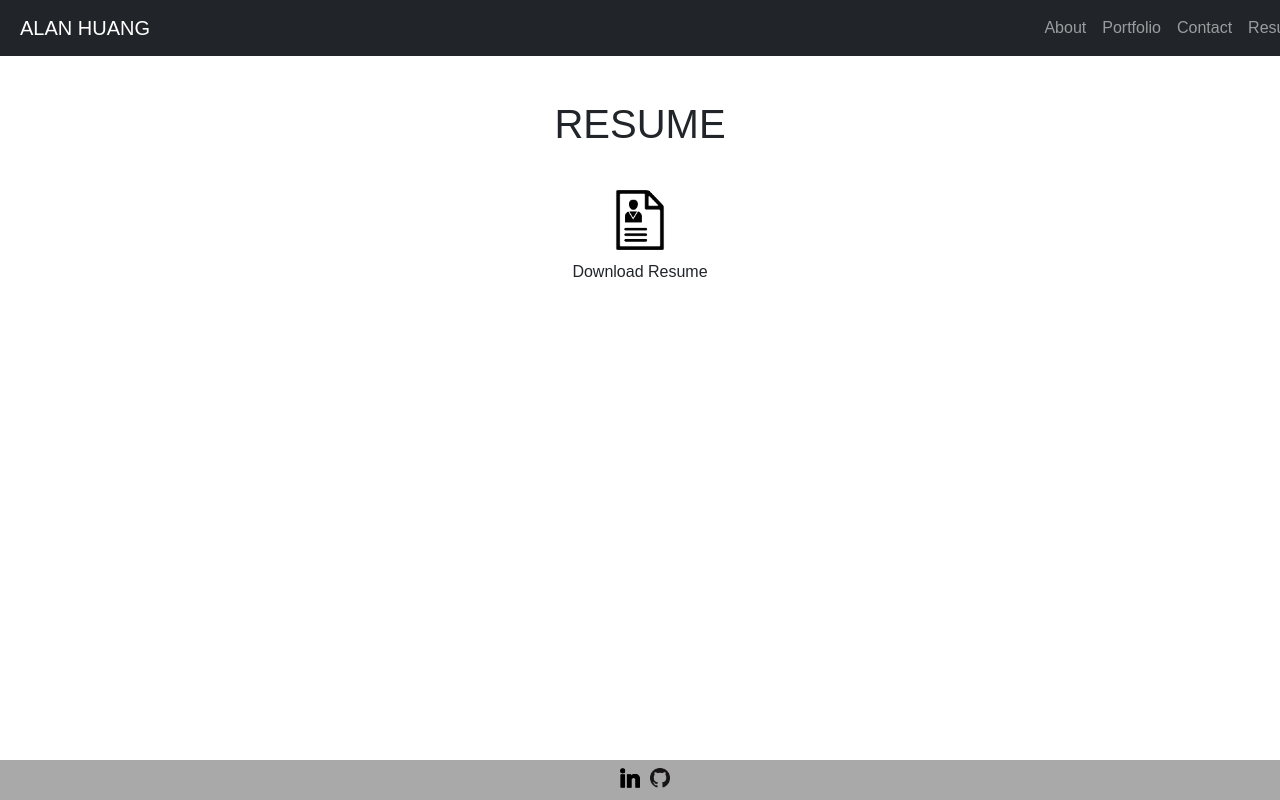
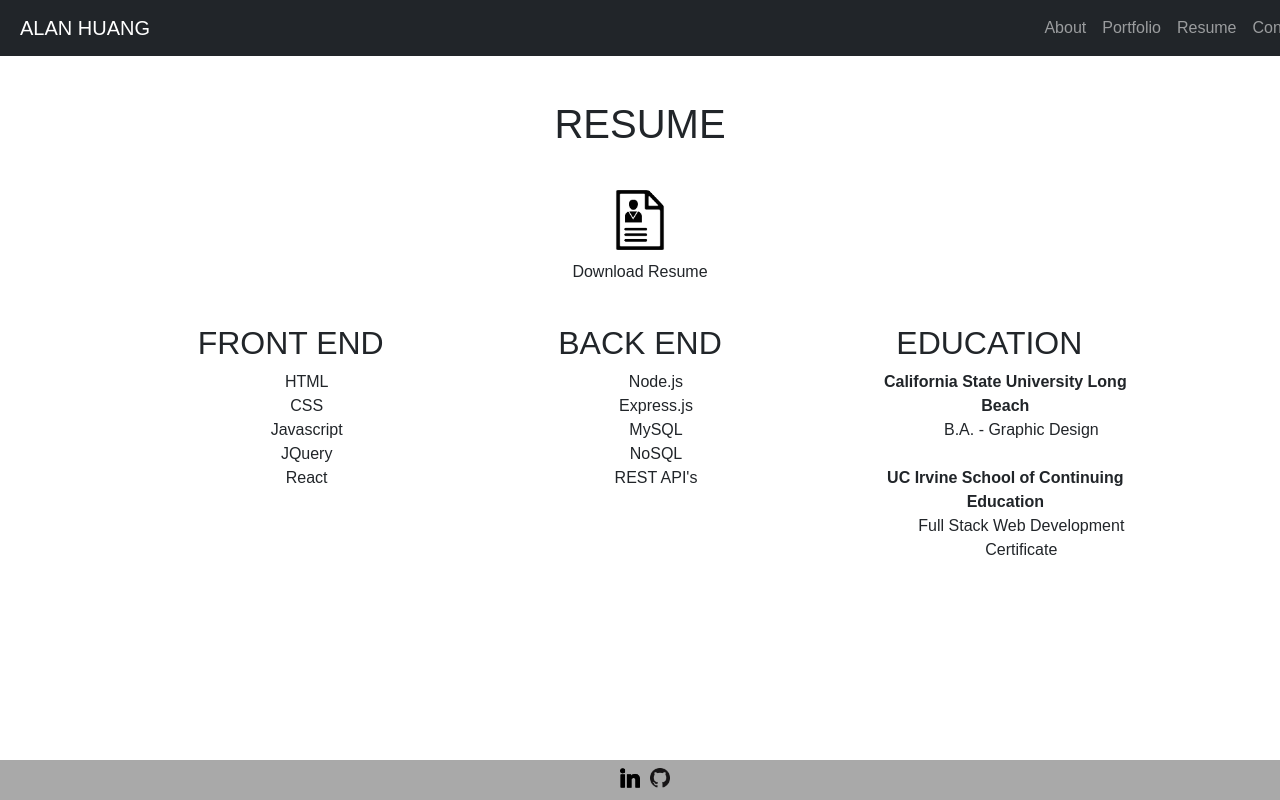
Before and after one commit to ahuang23/C20_React_Portfolio, a React (Create React App) app: page / in a window 1280 px wide. Shown: the top 800 px of the page. Built offline with nearby package versions, Linux system fonts and the light colour scheme.

Commit message:
Add Resume Content

```diff
--- a/src/components/Navigation.js
+++ b/src/components/Navigation.js
@@ -26,6 +26,15 @@ function Navigation({ currentPage, handlePageChange }) {
       </li>
       <li className="nav-item">
         <a
+          href="#resume"
+          onClick={() => handlePageChange('Resume')}
+          className={currentPage === 'Resume' ? 'nav-link active' : 'nav-link'}
+        >
+          Resume
+        </a>
+      </li>
+      <li className="nav-item">
+        <a
           href="#contact"
           onClick={() => handlePageChange('Contact')}
           className={currentPage === 'Contact' ? 'nav-link active' : 'nav-link'}
@@ -33,15 +42,7 @@ function Navigation({ currentPage, handlePageChange }) {
           Contact
         </a>
       </li>
-      <li className="nav-item">
-        <a
-          href="#resume"
-          onClick={() => handlePageChange('Resume')}
-          className={currentPage === 'Resume' ? 'nav-link active' : 'nav-link'}
-        >
-          Resume
-        </a>
-      </li>
+
     </ul>
 </nav>
 
--- a/src/components/pages/Contact.js
+++ b/src/components/pages/Contact.js
@@ -38,10 +38,6 @@ const Contact = () => {
     }
     if (!validateText(message)) {
       setErrorMessage(`Please leave a message.`);
-      return;
-    }
-    if (!name && !email ) {
-      setErrorMessage('Please enter a name and an email.');
       return;
     }
 
--- a/src/components/pages/Resume.js
+++ b/src/components/pages/Resume.js
@@ -1,6 +1,7 @@
 import React from 'react';
 import resume from '../../assets/Resume.pdf'
 import resume_logo from '../../assets/images/resume.jpeg'
+import { Row, Col } from 'react-bootstrap';
 
 
 export default function Resume() {
@@ -12,7 +13,47 @@ export default function Resume() {
         <div className="resumeLogos">
 
         <a href={ resume } download><img className="logo" src={ resume_logo } alt="resume" title="Resume" /></a><p>Download Resume</p>
+        </div>
+        <br />
+        <div>
+            <Row>
+                <Col lg={4} md={12}>
+                    <h2>FRONT END</h2>
+                    <ul>
+                        <li>HTML</li>
+                        <li>CSS</li>
+                        <li>Javascript</li>
+                        <li>JQuery</li>
+                        <li>React</li>
+                    </ul>
+                </Col>
+                <Col lg={4} md={12}>
+                    <h2>BACK END</h2>
+                    <ul>
+                        <li>Node.js</li>
+                        <li>Express.js</li>
+                        <li>MySQL</li>
+                        <li>NoSQL</li>
+                        <li>REST API's</li>
+                    </ul>
+                </Col>
+                <Col lg={4} md={12}>
+                    <h2>EDUCATION</h2>
+                    <ul>
+                        <li><strong>California State University Long Beach</strong></li>
+                            <ul>
+                                <li>B.A. - Graphic Design</li>
+                            </ul>
 
+                        <br />
+
+                        <li><strong>UC Irvine School of Continuing Education</strong></li>
+                            <ul>
+                                <li>Full Stack Web Development Certificate</li>
+                            </ul>
+                    </ul>
+                </Col>
+            </Row>
         </div>
 
 
--- a/src/styles/style.css
+++ b/src/styles/style.css
@@ -70,3 +70,7 @@
     width: 1000px;
 
 }
+
+ul {
+    list-style: none;
+}
```
